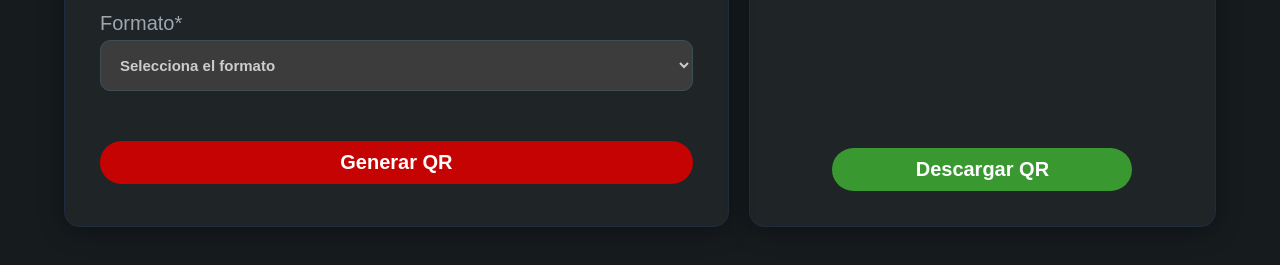
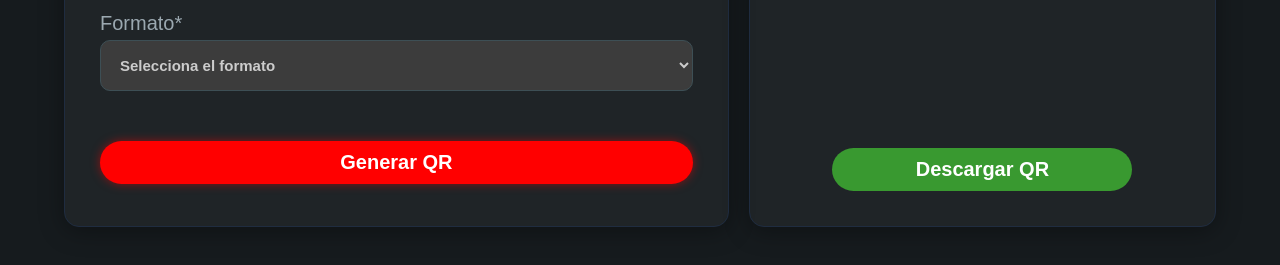
Before and after one commit to Marcos-gomez2020/qr-app, a website: page index.html in a window 1280 px wide. In both pictures the pointer is over the button "Generar QR". Shown: the part 445-710 px from the top of the page. Drawn offline with Linux system fonts and the light colour scheme.

Commit message:
commit
ajuste de color en los botones

```diff
--- a/public/style.css
+++ b/public/style.css
@@ -169,13 +169,13 @@ button {
     border-style: none;
     /*border-width: 2px;*/
     font-weight: bold;
-    background-color: #FF0000;
+    background-color:  #c50303;
     margin-top: 35px;
 }
 
 button:hover {
-    background-color: #c50303;
-
+    background-color:#FF0000 ;
+    box-shadow: 0 0 10px rgba(255, 0, 0, 0.5);
     color: #FFFFFF;
 
 }
```
